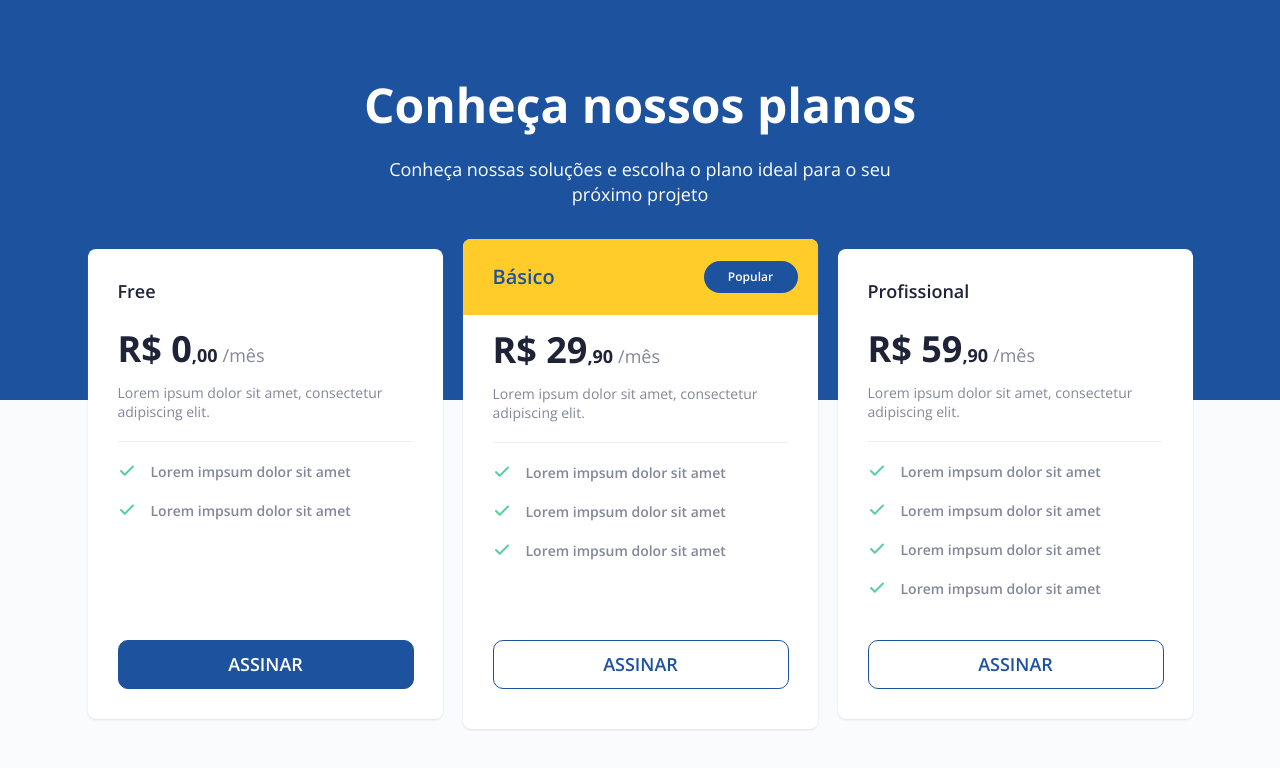
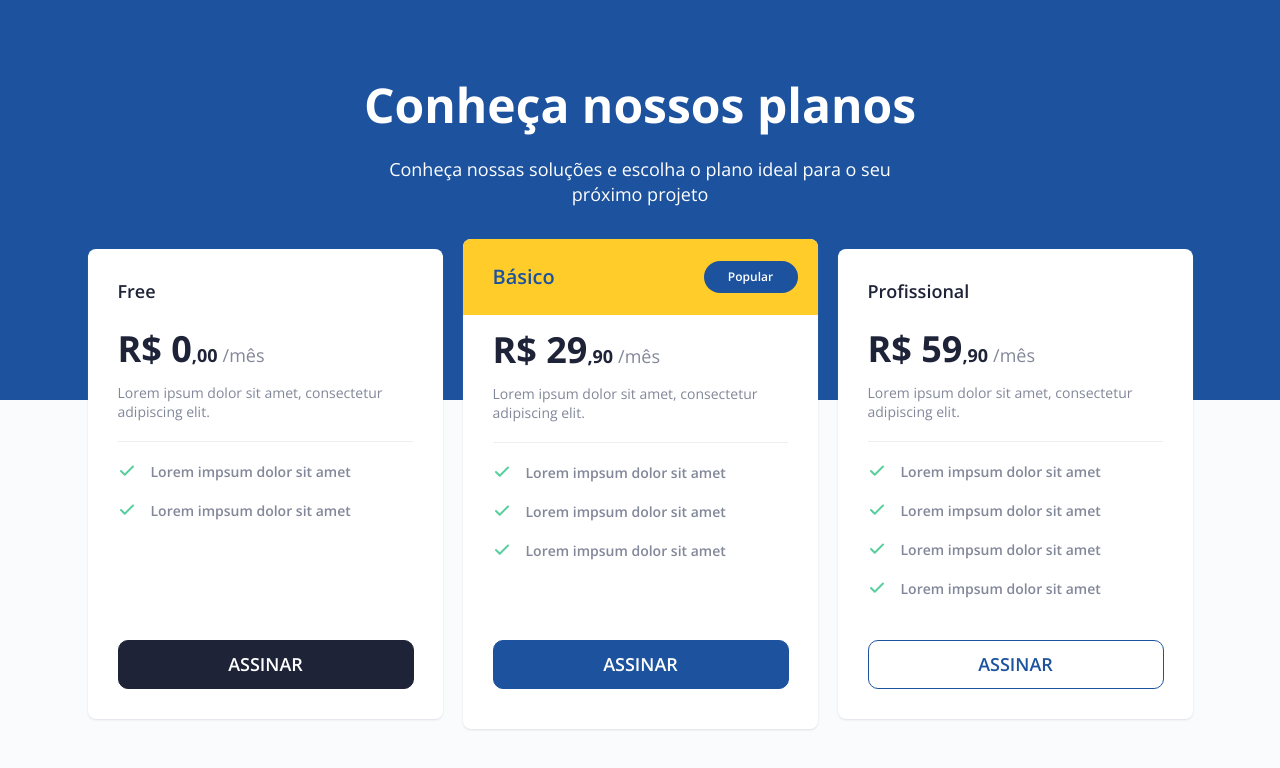
Before and after one commit to KrisMazzini/pricingTable, a React (Vite) app: page / in a window 1280 px wide. In both pictures the pointer is over the button 265 px from the left and 664 px from the top of the page. Shown: the top 768 px of the page. Built offline with nearby package versions, Linux system fonts and the light colour scheme.

Commit message:
adjust button colors

```diff
--- a/src/components/Button/styles.css
+++ b/src/components/Button/styles.css
@@ -21,13 +21,20 @@ button p {
     line-height: 25px;
 }
 
-button:hover {
+.card.popular button {
     background-color: var(--blue);
-    transition: var(--transition);
     color: #fff;
 }
 
+button:hover, .card.popular button:hover {
+    background-color: var(--black);
+    border-color: var(--black);
+    color: #fff;
+
+    transition: var(--transition);
+}
+
 button:active {
-    filter: brightness(0.8);
+    filter: brightness(0.4);
     transition: none;
 }
```
